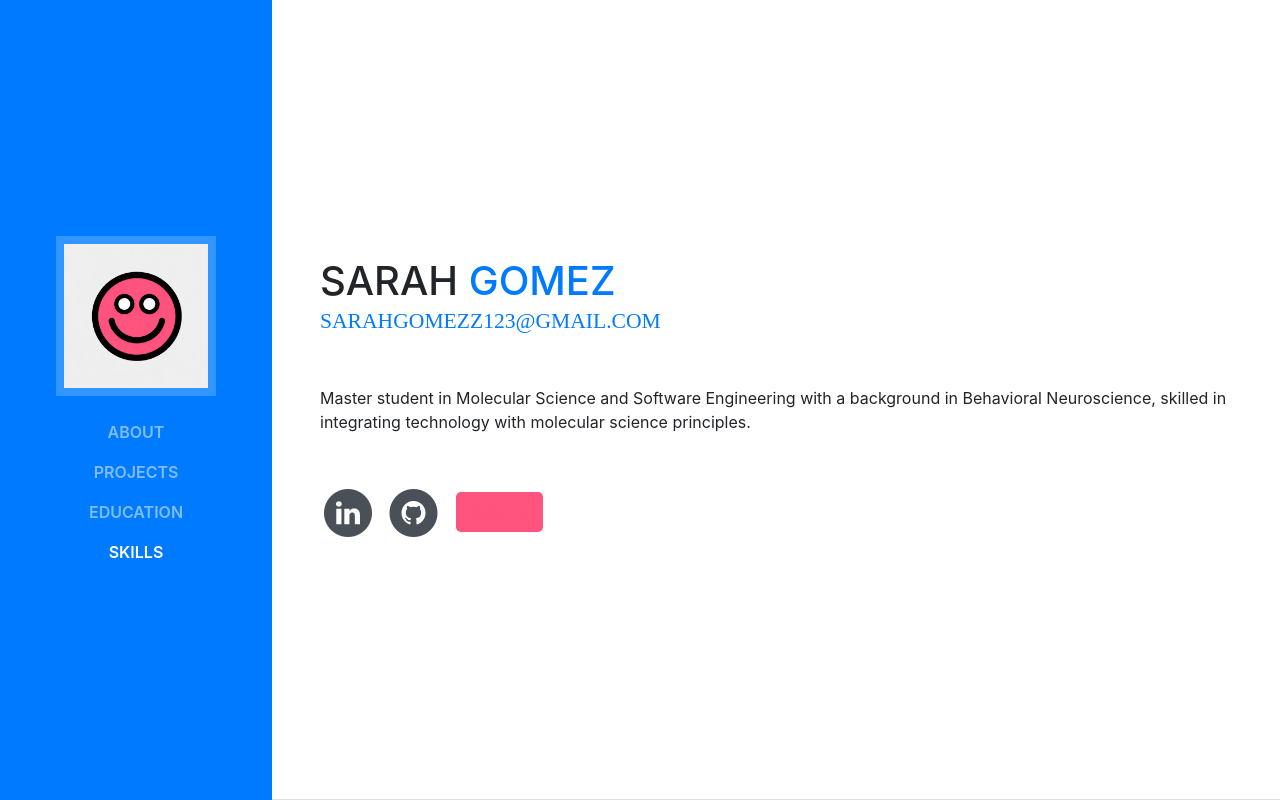
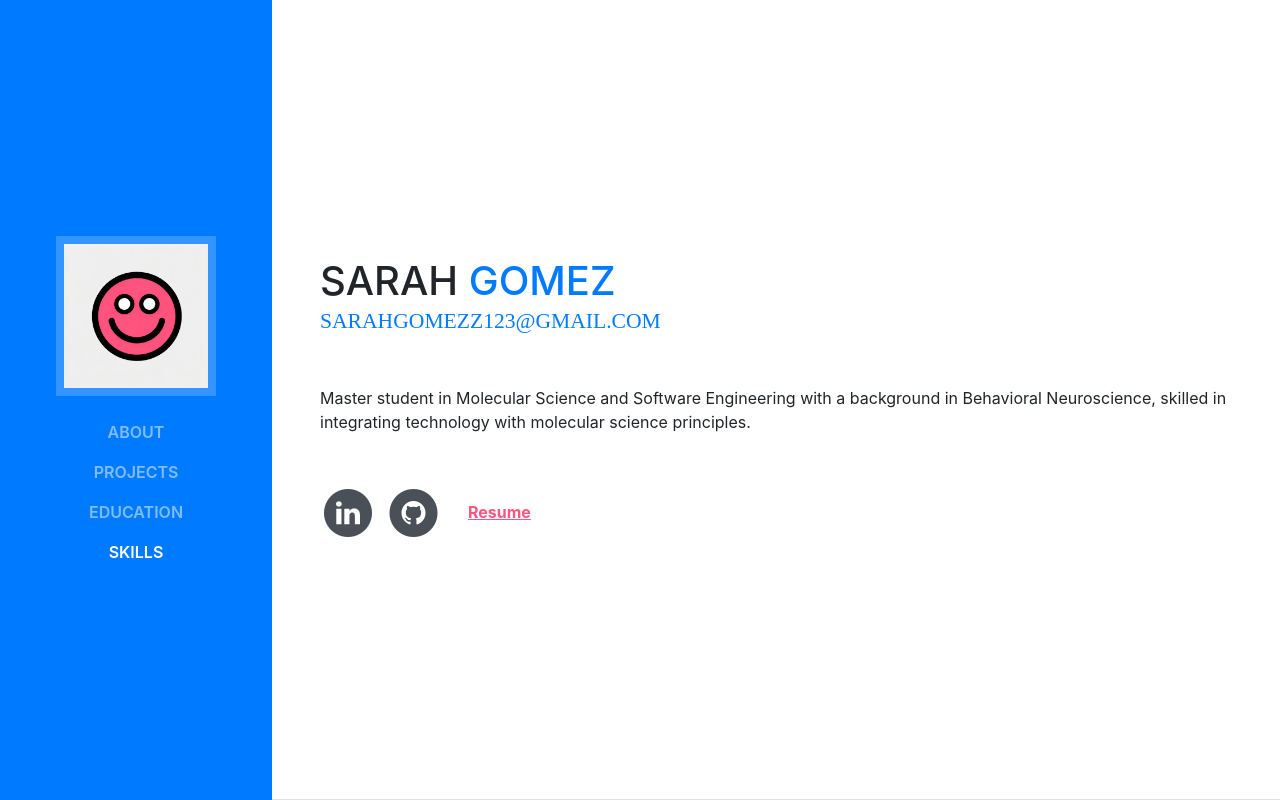
Before and after one commit to sneurog/sarahgomez.github.io, a website with bundled scripts: page index.html in a window 1280 px wide. In both pictures the pointer is over the link "Resume". Shown: the top 800 px of the page. Built offline with nearby package versions, Linux system fonts and the light colour scheme; a web font is replaced by a local one.

```diff
--- a/index.html
+++ b/index.html
@@ -104,7 +104,7 @@
                     transition: background-color 0.3s;
                 }
                 .resume-button:hover {
-                    background-color: #FF547E;
+                    background-color: #ffffff;
                 }
             </style>
         </div>
```
